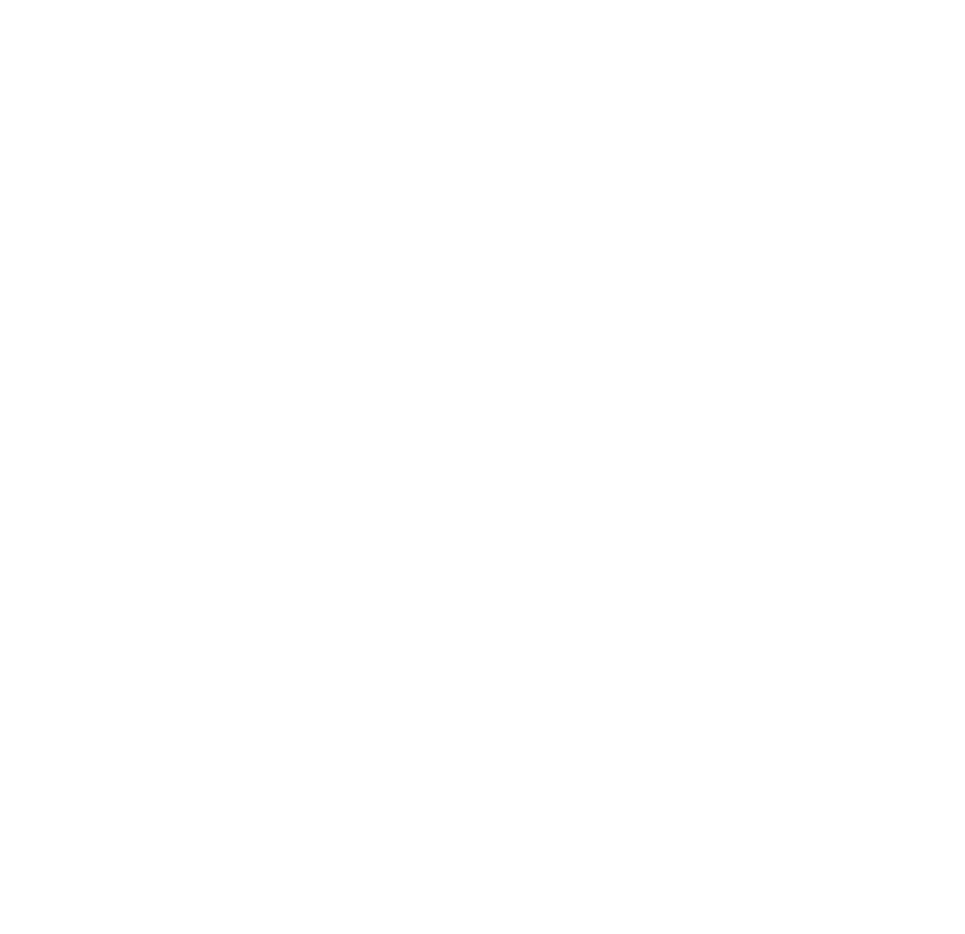
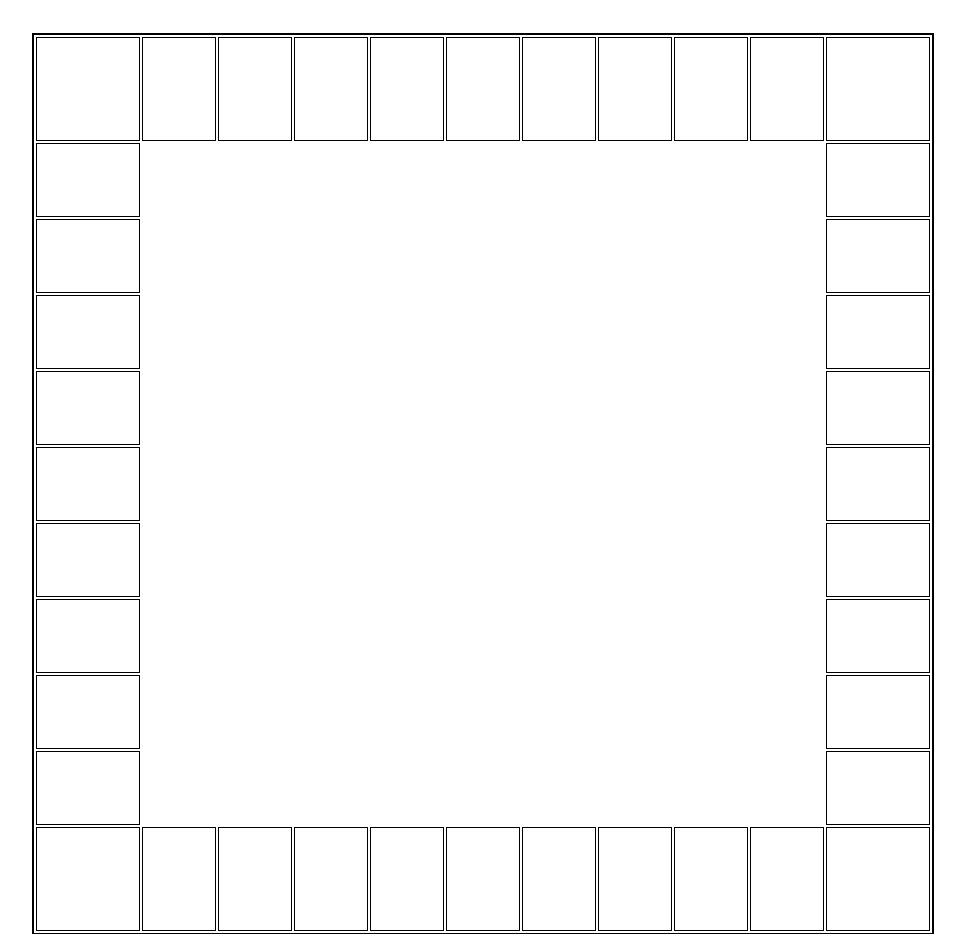
Before and after one commit to notHeadwire/monopolyGoT, a plain HTML site: page Game.html in a window 1280 px wide. Shown: the top 934 px of the page, without its empty margins (1-966 px from the left). Before the commit the page ends 800 px from the top, so only its background shows below. Drawn offline with nearby package versions, Linux system fonts and the light colour scheme.

Commit message:
Spielfeld gebaut mit Klassen und festen ID's Anzeige funkt

```diff
--- a/Game.html
+++ b/Game.html
@@ -3,77 +3,77 @@
 <head>
     <meta charset="UTF-8">
     <title>Monopoly</title>
+    <script src="https://ajax.googleapis.com/ajax/libs/jquery/1.11.1/jquery.min.js"></script>
     <script type="text/javascript" src="monopoly.js"></script>
-    <link rel="stylesheet" type="text/css" href="style.css" />
+    <link rel="stylesheet" type="text/css" href="style.css"/>
 </head>
 <body>
-    <div class="Window">
-        <div class="Gameboard">
-            <table id="Gameboard">
+    <div class="window">
+        <div class="gameBoard">
+            <table id="gameBoard">
                 <tr>
-                    <td class="field_board_corner" id="field_20"></td>
-                    <td class="field_board_top" id="field_21"></td>
-                    <td class="field_board_top" id="field_22"></td>
-                    <td class="field_board_top" id="field_23"></td>
-                    <td class="field_board_top" id="field_24"></td>
-                    <td class="field_board_top" id="field_25"></td>
-                    <td class="field_board_top" id="field_26"></td>
-                    <td class="field_board_top" id="field_27"></td>
-                    <td class="field_board_top" id="field_28"></td>
-                    <td class="field_board_top" id="field_29"></td>
-                    <td class="field_board_corner" id="field_30"></td>
+                    <td class="field board_corner" id="field 20"></td>
+                    <td class="field board_top" id="field21"></td>
+                    <td class="field board_top" id="field22"></td>
+                    <td class="field board_top" id="field23"></td>
+                    <td class="field board_top" id="field24"></td>
+                    <td class="field board_top" id="field25"></td>
+                    <td class="field board_top" id="field26"></td>
+                    <td class="field board_top" id="field27"></td>
+                    <td class="field board_top" id="field28"></td>
+                    <td class="field board_top" id="field29"></td>
+                    <td class="field board_corner" id="field30"></td>
                 </tr><tr>
-                    <td class="field_board_left" id="field_19"></td>
-                    <td class="field_board_center" colspan="9"></td>
-                    <td class="field_board_right" id="field_31"></td>
+                    <td class="field board_left" id="field19"></td>
+                    <td class="field board_center" colspan="9"></td>
+                    <td class="field board_right" id="field31"></td>
                 </tr><tr>
-                    <td class="field_board_left" id="field_18"></td>
-                    <td class="field_board_center" colspan="9"></td>
-                    <td class="field_board_right" id="field_32"></td>
+                    <td class="field board_left" id="field18"></td>
+                    <td class="field board_center" colspan="9"></td>
+                    <td class="field board_right" id="field32"></td>
                 </tr><tr>
-                    <td class="field_board_left" id="field_17"></td>
-                    <td class="field_board_center" colspan="9"></td>
-                    <td class="field_board_right" id="field_33"></td>
+                    <td class="field board_left" id="field17"></td>
+                    <td class="field board_center" colspan="9"></td>
+                    <td class="field board_right" id="field33"></td>
                 </tr><tr>
-                    <td class="field_board_left" id="field_16"></td>
-                    <td class="field_board_center" colspan="9"></td>
-                    <td class="field_board_right" id="field_34"></td>
+                    <td class="field board_left" id="field16"></td>
+                    <td class="field board_center" colspan="9"></td>
+                    <td class="field board_right" id="field34"></td>
                 </tr><tr>
-                    <td class="field_board_left" id="field_15"></td>
-                    <td class="field_board_center" colspan="9"></td>
-                    <td class="field_board_right" id="field_35"></td>
+                    <td class="field board_left" id="field15"></td>
+                    <td class="field board_center" colspan="9"></td>
+                    <td class="field board_right" id="field35"></td>
                 </tr><tr>
-                    <td class="field_board_left" id="field_14"></td>
-                    <td class="field_board_center" colspan="9"></td>
-                    <td class="field_board_right" id="field_36"></td>
+                    <td class="field board_left" id="field14"></td>
+                    <td class="field board_center" colspan="9"></td>
+                    <td class="field board_right" id="field36"></td>
                 </tr><tr>
-                    <td class="field_board_left" id="field_13"></td>
-                    <td class="field_board_center" colspan="9"></td>
-                    <td class="field_board_right" id="field_37"></td>
+                    <td class="field board_left" id="field13"></td>
+                    <td class="field board_center" colspan="9"></td>
+                    <td class="field board_right" id="field37"></td>
                 </tr><tr>
-                    <td class="field_board_left" id="field_12"></td>
-                    <td class="field_board_center" colspan="9"></td>
-                    <td class="field_board_right" id="field_38"></td>
+                    <td class="field board_left" id="field12"></td>
+                    <td class="field board_center" colspan="9"></td>
+                    <td class="field board_right" id="field38"></td>
                 </tr><tr>
-                    <td class="field_board_left" id="field_11"></td>
-                    <td class="field_board_center" colspan="9"></td>
-                    <td class="field_board_right" id="field_39"></td>
+                    <td class="field board_left" id="field11"></td>
+                    <td class="field board_center" colspan="9"></td>
+                    <td class="field board_right" id="field39"></td>
                 </tr><tr>
-                    <td class="field_board_corner" id="field_10"></td>
-                    <td class="field_board_bottom" id="field_9"></td>
-                    <td class="field_board_bottom" id="field_8"></td>
-                    <td class="field_board_bottom" id="field_7"></td>
-                    <td class="field_board_bottom" id="field_6"></td>
-                    <td class="field_board_bottom" id="field_5"></td>
-                    <td class="field_board_bottom" id="field_4"></td>
-                    <td class="field_board_bottom" id="field_3"></td>
-                    <td class="field_board_bottom" id="field_2"></td>
-                    <td class="field_board_bottom" id="field_1"></td>
-                    <td class="field_board_corner" id="field_0"></td>
+                    <td class="field board_corner" id="field10"></td>
+                    <td class="field board_bottom" id="field9"></td>
+                    <td class="field board_bottom" id="field8"></td>
+                    <td class="field board_bottom" id="field7"></td>
+                    <td class="field board_bottom" id="field6"></td>
+                    <td class="field board_bottom" id="field5"></td>
+                    <td class="field board_bottom" id="field4"></td>
+                    <td class="field board_bottom" id="field3"></td>
+                    <td class="field board_bottom" id="field2"></td>
+                    <td class="field board_bottom" id="field1"></td>
+                    <td class="field board_corner" id="field0" ></td>
                 </tr>
             </table>
         </div>
     </div>
-
 </body>
 </html>
--- a/monopoly.js
+++ b/monopoly.js
@@ -0,0 +1,60 @@
+function Square(name, priceText, color, price, groupNumber, baseRent) {
+    this.name = name;
+    this.pricetext = priceText;
+    this.color = color;
+    this.owner = 0;
+    this.mortgage = false;
+    this.price = (price || 0);
+    this.baserent = (baseRent || 0);
+}
+
+
+const square = [];
+
+square[0] = new Square("GO", "COLLECT $200 SALARY AS YOU PASS.", "#FFFFFF");
+square[1] = new Square("Mediterranean Avenue", "$60", "#8B4513", 60, 3, 2);
+square[2] = new Square("Community Chest", "FOLLOW INSTRUCTIONS ON TOP CARD", "#FFFFFF");
+square[3] = new Square("Baltic Avenue", "$60", "#8B4513", 60, 3, 4);
+square[4] = new Square("City Tax", "Pay $200", "#FFFFFF");
+square[5] = new Square("Reading Railroad", "$200", "#FFFFFF", 200, 1);
+square[6] = new Square("Oriental Avenue", "$100", "#87CEEB", 100, 4, 6);
+square[7] = new Square("Chance", "FOLLOW INSTRUCTIONS ON TOP CARD", "#FFFFFF");
+square[8] = new Square("Vermont Avenue", "$100", "#87CEEB", 100, 4, 6);
+square[9] = new Square("Connecticut Avenue", "$120", "#87CEEB", 120, 4, 8);
+square[10] = new Square("Just Visiting", "", "#FFFFFF");
+square[11] = new Square("St. Charles Place", "$140", "#FF0080", 140, 5, 10);
+square[12] = new Square("Electric Company", "$150", "#FFFFFF", 150, 2);
+square[13] = new Square("States Avenue", "$140", "#FF0080", 140, 5, 10);
+square[14] = new Square("Virginia Avenue", "$160", "#FF0080", 160, 5, 12);
+square[15] = new Square("Pennsylvania Railroad", "$200", "#FFFFFF", 200, 1);
+square[16] = new Square("St. James Place", "$180", "#FFA500", 180, 6, 14);
+square[17] = new Square("Community Chest", "FOLLOW INSTRUCTIONS ON TOP CARD", "#FFFFFF");
+square[18] = new Square("Tennessee Avenue", "$180", "#FFA500", 180, 6, 14);
+square[19] = new Square("New York Avenue", "$200", "#FFA500", 200, 6, 16);
+square[20] = new Square("Free Parking", "", "#FFFFFF");
+square[21] = new Square("Kentucky Avenue", "$220", "#FF0000", 220, 7, 18);
+square[22] = new Square("Chance", "FOLLOW INSTRUCTIONS ON TOP CARD", "#FFFFFF");
+square[23] = new Square("Indiana Avenue", "$220", "#FF0000", 220, 7, 18);
+square[24] = new Square("Illinois Avenue", "$240", "#FF0000", 240, 7, 20);
+square[25] = new Square("B&O Railroad", "$200", "#FFFFFF", 200, 1);
+square[26] = new Square("Atlantic Avenue", "$260", "#FFFF00", 260, 8, 22);
+square[27] = new Square("Ventnor Avenue", "$260", "#FFFF00", 260, 8, 22);
+square[28] = new Square("Water Works", "$150", "#FFFFFF", 150, 2);
+square[29] = new Square("Marvin Gardens", "$280", "#FFFF00", 280, 8, 24);
+square[30] = new Square("Go to Jail", "Go directly to Jail. Do not pass GO. Do not collect $200.", "#FFFFFF");
+square[31] = new Square("Pacific Avenue", "$300", "#008000", 300, 9, 26);
+square[32] = new Square("North Carolina Avenue", "$300", "#008000", 300, 9, 26);
+square[33] = new Square("Community Chest", "FOLLOW INSTRUCTIONS ON TOP CARD", "#FFFFFF");
+square[34] = new Square("Pennsylvania Avenue", "$320", "#008000", 320, 9, 28);
+square[35] = new Square("Short Line", "$200", "#FFFFFF", 200, 1);
+square[36] = new Square("Chance", "FOLLOW INSTRUCTIONS ON TOP CARD", "#FFFFFF");
+square[37] = new Square("Park Place", "$350", "#0000FF", 350, 10, 35);
+square[38] = new Square("LUXURY TAX", "Pay $100", "#FFFFFF");
+square[39] = new Square("Boardwalk", "$400", "#0000FF", 400, 10, 50);
+
+for (let i = 0; i < square.length; i++) {
+    let field = document.getElementById("field" + i);
+    field.setAttribute("content", square[i].name);
+    field.setAttribute("background-color", square[i].color);
+
+}
--- a/style.css
+++ b/style.css
@@ -0,0 +1,61 @@
+/* Selector -> . = Klasse | # = id */
+
+/* Spielfeld */
+.gameBoard {
+    /* display: none; */
+    border: 2px solid black;
+    border-spacing: 3px;
+    margin: 25px;
+    float: left;
+}
+
+.board_center {
+    width: 675px;
+    border: none;
+    vertical-align: bottom;
+    background-repeat: no-repeat;
+    background-size: auto 40px;
+}
+
+.field{
+    position: relative;
+    top: 0;
+    left: 0;
+    padding: 0;
+    vertical-align: bottom;
+    background-repeat: no-repeat;
+    background-size: auto 40px;
+
+}
+
+.board_corner {
+    width: 102px;
+    height: 102px;
+    border: 1px solid black;
+}
+
+.board_top {
+    width: 72px;
+    height: 102px;
+    border: 1px solid black;
+}
+
+.board_bottom {
+    width: 72px;
+    height: 102px;
+    border: 1px solid black;
+
+}
+
+.board_left {
+    width: 102px;
+    height: 72px;
+    border: 1px solid black;
+    content: "left";
+}
+
+.board_right {
+    width: 102px;
+    height: 72px;
+    border: 1px solid black;
+}
```
